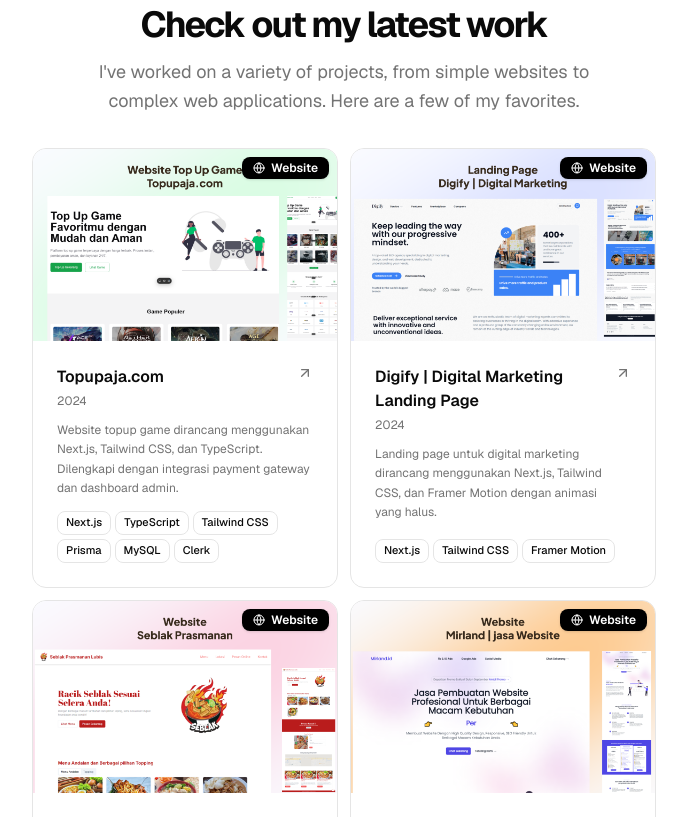
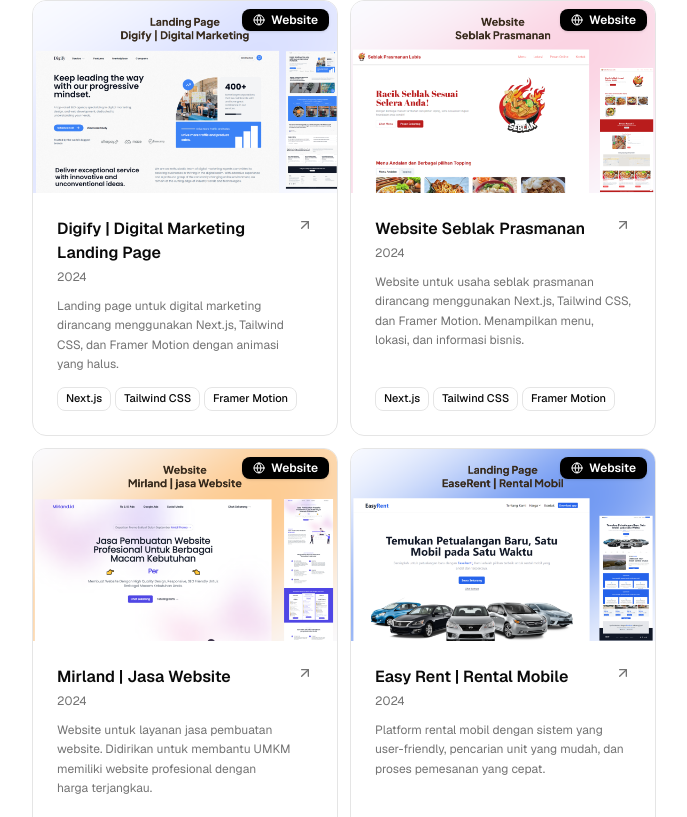
Before and after one commit to mohimamrifai/imamrifaidev-my-id, a Next.js app: page / in a window 1280 px wide. Shown: the part 1063-1880 px from the top of the page, without its empty margins (296-983 px from the left). Built offline with nearby package versions, Linux system fonts and the light colour scheme.

Commit message:
chore: bersihkan warning lint & build
- Hapus unused eslint-disable di page.tsx & hackathons-section.tsx
- Abaikan .content-collections di eslint (auto-generated)

```diff
--- a/eslint.config.mjs
+++ b/eslint.config.mjs
@@ -10,6 +10,8 @@ const eslintConfig = defineConfig([
         'out/**',
         'build/**',
         'next-env.d.ts',
+        // Auto-generated by content-collections
+        '.content-collections/**',
     ]),
 ])
 
--- a/src/app/page.tsx
+++ b/src/app/page.tsx
@@ -1,4 +1,3 @@
-/* eslint-disable @next/next/no-img-element */
 import BlurFade from "@/components/magicui/blur-fade";
 import BlurFadeText from "@/components/magicui/blur-fade-text";
 import { Avatar, AvatarFallback, AvatarImage } from "@/components/ui/avatar";
@@ -24,7 +23,7 @@ export default function Page() {
                 delay={BLUR_FADE_DELAY}
                 className="text-3xl font-semibold tracking-tighter sm:text-4xl lg:text-5xl"
                 yOffset={8}
-                text={`Hi, I'm ${DATA.name.split(" ")[0]}`}
+                text={`Hi, I'm Imam Rifai`}
               />
               <BlurFadeText
                 className="text-muted-foreground max-w-[600px] md:text-lg lg:text-xl"
@@ -65,7 +64,7 @@ export default function Page() {
           </BlurFade>
         </div>
       </section>
-      <section id="education">
+      {/* <section id="education">
         <div className="flex min-h-0 flex-col gap-y-6">
           <BlurFade delay={BLUR_FADE_DELAY * 7}>
             <h2 className="text-xl font-bold">Education</h2>
@@ -112,7 +111,7 @@ export default function Page() {
             ))}
           </div>
         </div>
-      </section>
+      </section> */}
       <section id="skills">
         <div className="flex min-h-0 flex-col gap-y-4">
           <BlurFade delay={BLUR_FADE_DELAY * 9}>
--- a/src/components/section/hackathons-section.tsx
+++ b/src/components/section/hackathons-section.tsx
@@ -1,4 +1,3 @@
-/* eslint-disable @next/next/no-img-element */
 export default function HackathonsSection() {
   return null;
 }
--- a/src/data/resume.tsx
+++ b/src/data/resume.tsx
@@ -77,7 +77,7 @@ export const DATA = {
       location: "Remote",
       title: "Founder & Software Engineer",
       logoUrl: "/profile.jpg",
-      start: "2024",
+      start: "2023",
       end: "Sekarang",
       description:
         "Membangun produk digital dan melayani klien dalam pembuatan website modern, UI/UX design, serta optimasi SEO. Berkomitmen menghadirkan solusi teknologi yang berdampak positif bagi pertumbuhan bisnis klien.",
@@ -94,31 +94,6 @@ export const DATA = {
     },
   ],
   projects: [
-    {
-      title: "Topupaja.com",
-      href: "https://topupaja-com.vercel.app/",
-      dates: "2024",
-      active: true,
-      description:
-        "Website topup game dirancang menggunakan Next.js, Tailwind CSS, dan TypeScript. Dilengkapi dengan integrasi payment gateway dan dashboard admin.",
-      technologies: [
-        "Next.js",
-        "TypeScript",
-        "Tailwind CSS",
-        "Prisma",
-        "MySQL",
-        "Clerk",
-      ],
-      links: [
-        {
-          type: "Website",
-          href: "https://topupaja-com.vercel.app/",
-          icon: <Icons.globe className="size-3" />,
-        },
-      ],
-      image: "/project8.png",
-      video: "",
-    },
     {
       title: "Digify | Digital Marketing Landing Page",
       href: "https://digify-pi.vercel.app/",
```
Also changed, not shown: 1 other file (tests, documents, lock files or other folders).
